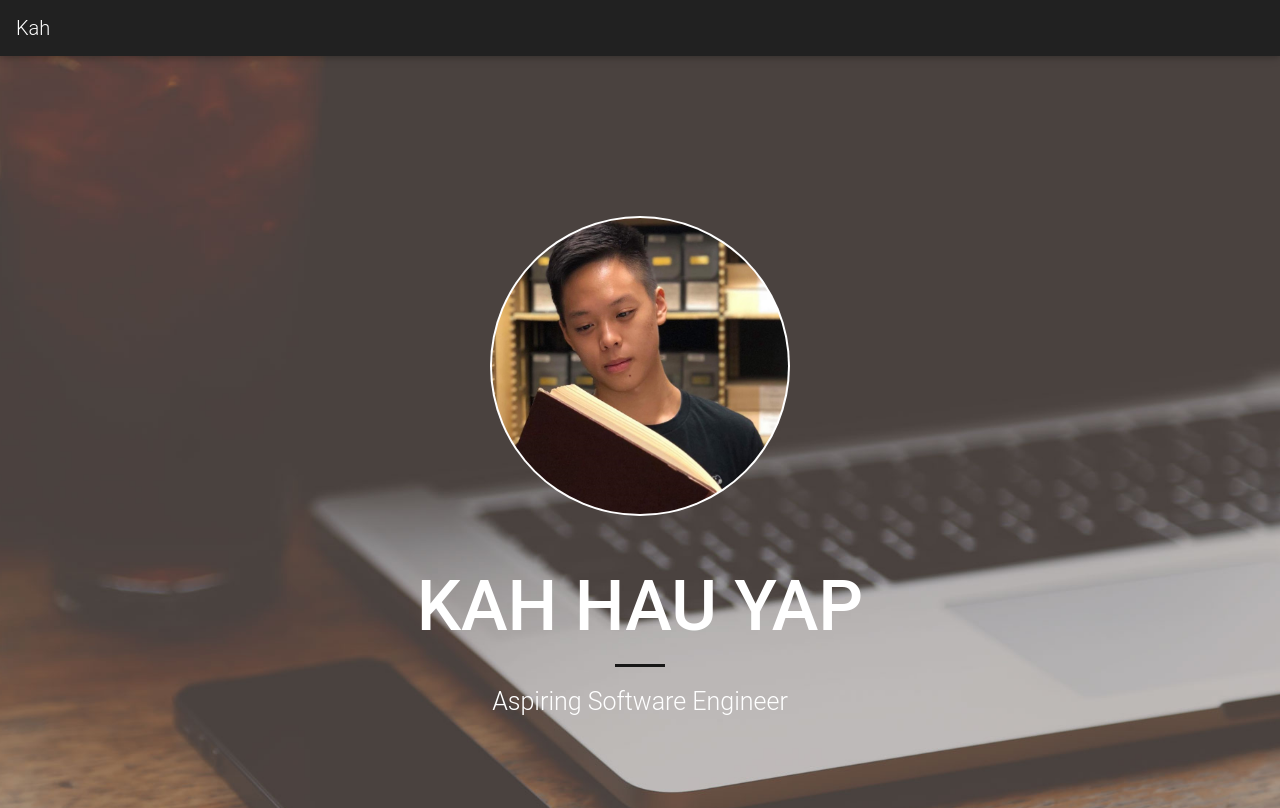
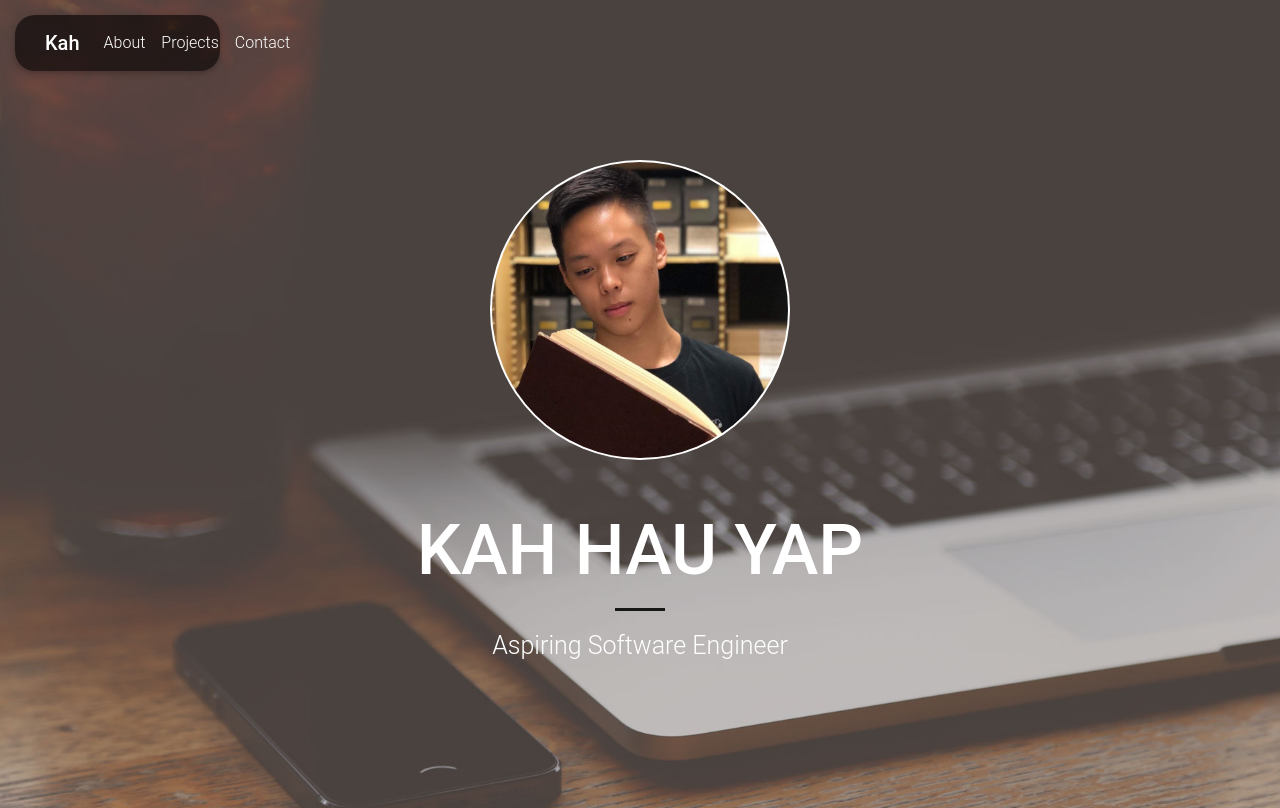
Before and after one commit to kahhauyap/Portfolio, a plain HTML site: page index.html in a window 1280 px wide. Shown: the top 808 px of the page. Drawn offline with nearby package versions, Linux system fonts and the light colour scheme.

Commit message:
Updated navbar

```diff
--- a/index.css
+++ b/index.css
@@ -1,6 +1,19 @@
 body{
   background-image: url("img/ny2.jpg");
   background-attachment: fixed;
+  margin-top: 0;
+}
+
+html {
+  scroll-behavior: smooth;
+}
+
+.navbar {
+  background-color: rgba(0, 0, 0, 0.6);
+  width: 16%;
+  border-radius:20px;
+  margin: 15px 15px;
+  padding-left: 30px;
 }
 
 .masthead {
@@ -13,10 +26,6 @@ body{
     height: 100%;
     position: relative;
     box-shadow: 0 4px 8px 0 rgba(0, 0, 0, 0.2), 0 6px 20px 0 rgba(0, 0, 0, 0.19);
-  }
-
-  #nav-bar {
-      position: relative;
   }
 
   #portfolioPic {
@@ -69,7 +78,7 @@ body{
   }
 
   .white-filter {
-    background: rgba(0, 0, 0, 0.5);
+    background: rgba(0, 0, 0, 0.7);
     height:100%;
   }
 
--- a/index.html
+++ b/index.html
@@ -40,12 +40,30 @@
 </head>
 
 <body>
-    <!--Navigation Bar-->
-    <div id="nav-bar">
-        <nav class="navbar sticky-top navbar-dark bg-dark" data-spy="affix">
-            <a class="navbar-brand" href="#">Kah</a>
-        </nav>
-    </div>
+    <!--Navbar-->
+    <nav class="navbar navbar-expand-lg navbar-dark fixed-top">
+
+        <!-- Navbar brand -->
+        <a class="navbar-brand" href="#"><strong>Kah</strong></a>
+
+        <!-- Collapsible content -->
+        <div class="collapse navbar-collapse" id="basicExampleNav">
+
+            <!-- Links -->
+            <ul class="navbar-nav mr-auto">
+                <li class="nav-item">
+                    <a class="nav-link" href="#about">About</a>
+                </li>
+                <li class="nav-item">
+                    <a class="nav-link" href="#projects">Projects</a>
+                </li>
+                <li class="nav-item">
+                    <a class="nav-link" href="#contact">Contact</a>
+                </li>
+
+        </div>
+    </nav>
+    <!--/.Navbar-->
 
     <!--Masthead-->
     <div class="masthead">
@@ -92,12 +110,12 @@
         </div>
     </div>
 
-    <div id="carouselExampleIndicators" class="carousel slide " data-ride="carousel" data-pause="false">
+    <div id="projects" class="carousel slide " data-ride="carousel">
         <ol class="
         carousel-indicators">
-            <li data-target="#carouselExampleIndicators" data-slide-to="0" class="active"></li>
-            <li data-target="#carouselExampleIndicators" data-slide-to="1"></li>
-            <li data-target="#carouselExampleIndicators" data-slide-to="2"></li>
+            <li data-target="#projects" data-slide-to="0" class="active"></li>
+            <li data-target="#projects" data-slide-to="1"></li>
+            <li data-target="#projects" data-slide-to="2"></li>
         </ol>
         <div class="carousel-inner" style="width:100%; height:800px;">
             <div class="carousel-item active">
@@ -130,13 +148,12 @@
                 </div>
             </div>
         </div>
-        <a class="carousel-control-prev" href="#carouselExampleIndicators" role="button" data-slide="prev"
-            style=" top:1%;right:0;">
+        <a class="carousel-control-prev" href="#projects" role="button" data-slide="prev" style=" top:1%;right:0;">
 
             <img src="https://img.icons8.com/ios/50/000000/chevron-left.png" id="leftArrow">
             <span class="sr-only">Previous</span>
         </a>
-        <a class="carousel-control-next" href="#carouselExampleIndicators" role="button" data-slide="next">
+        <a class="carousel-control-next" href="#projects" role="button" data-slide="next">
             <img src="https://img.icons8.com/ios/50/000000/chevron-right.png" id="rightArrow">
             <span class="sr-only">Next</span>
         </a>
```
